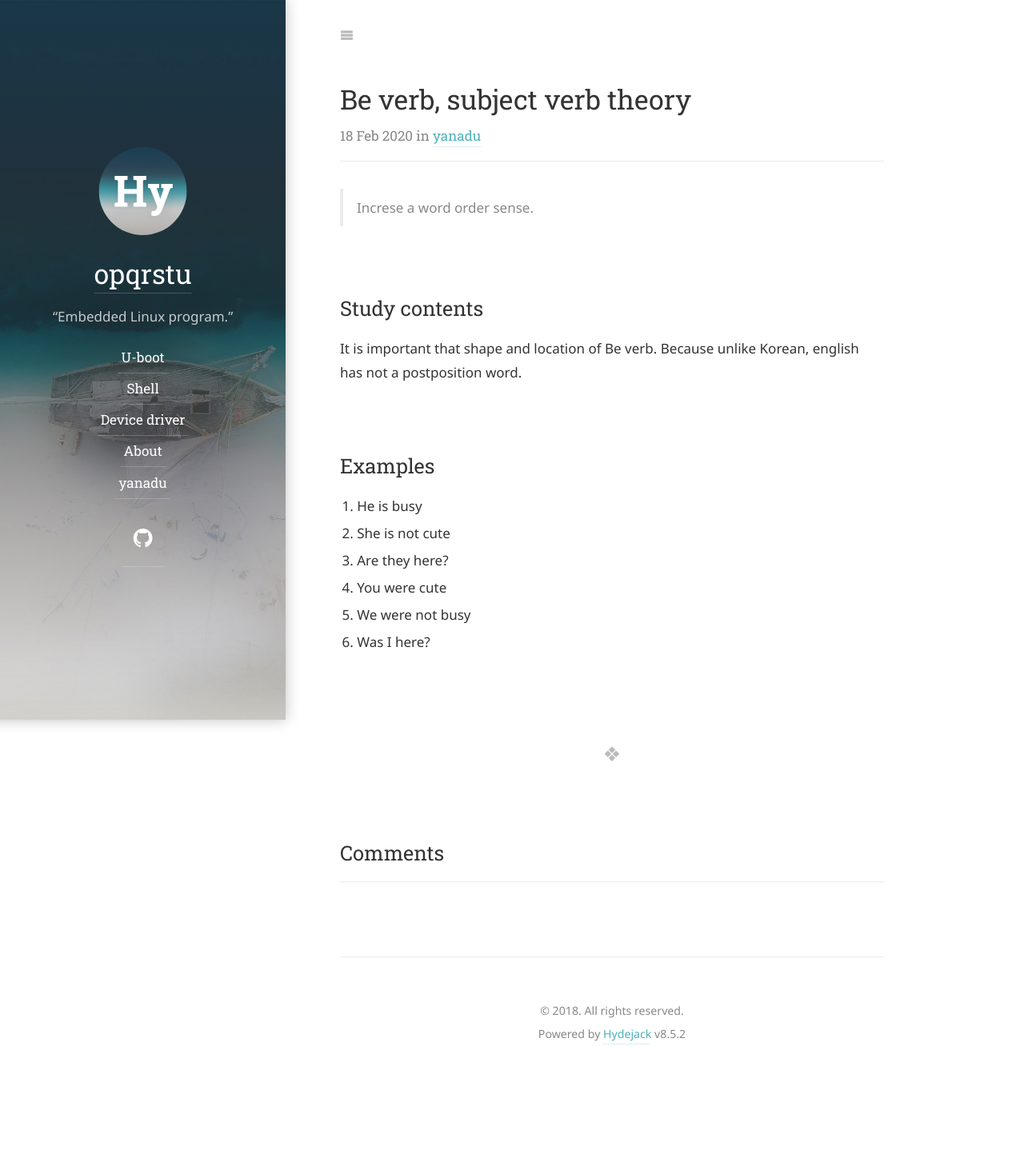
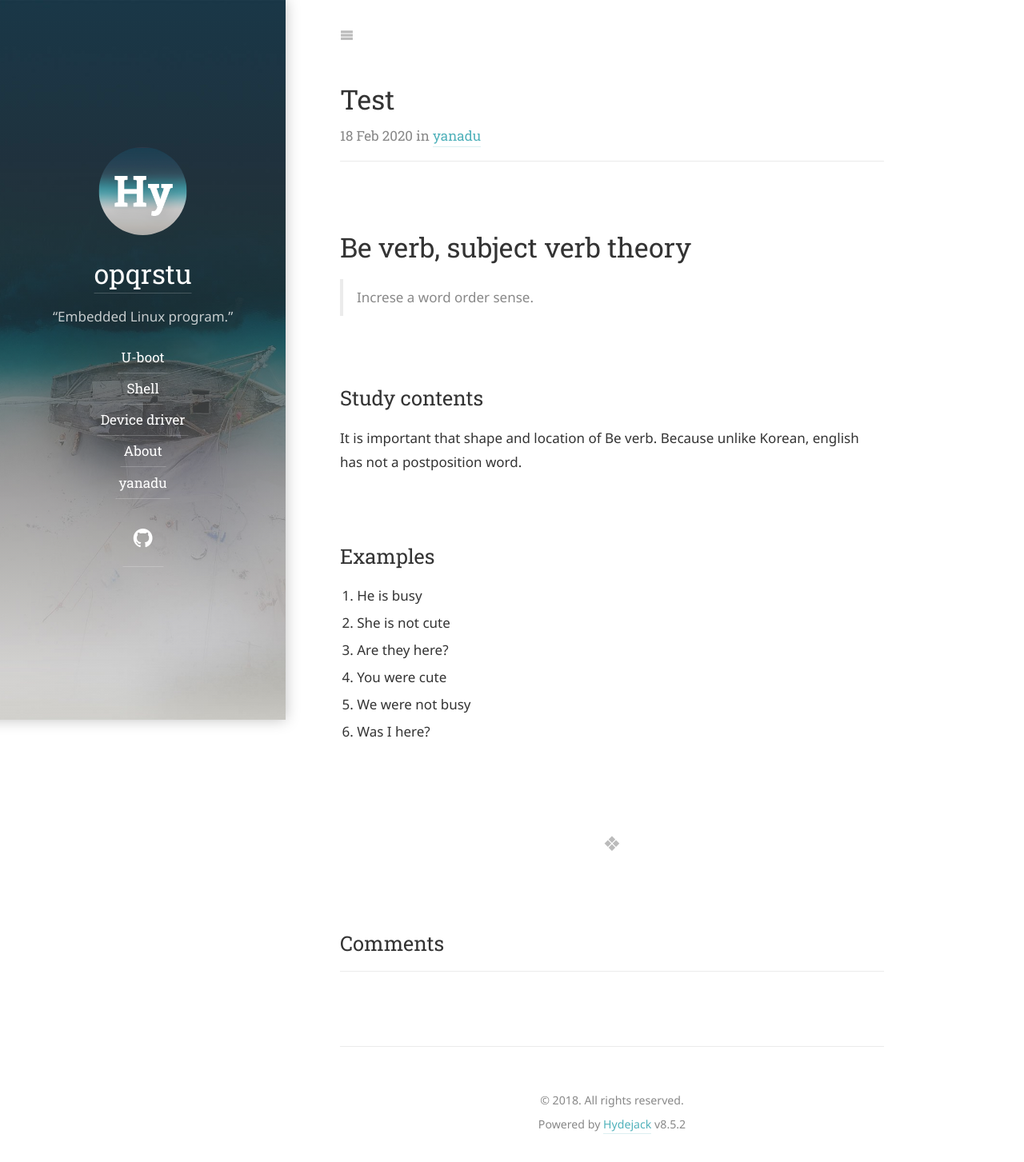
Before and after one commit to opqrstu/opqrstu.github.io, a Jekyll site: the page built from yanadu/_posts/2020-02-18-test.md, in a window 1280 px wide. Shown: the whole page at 80% size. Built offline with Jekyll 4.4.1, drawn with Linux system fonts in a browser that asks for light colours; some web fonts are replaced; comment, search, counter and statistics services are not loaded; before the commit the page ends 1341 px from its top, so only the background shows below that.

Commit message:
Update 2020-02-18-test.md

```diff
--- a/yanadu/_posts/2020-02-18-test.md
+++ b/yanadu/_posts/2020-02-18-test.md
@@ -1,11 +1,12 @@
 ---
 layout: post
-title: Be verb, subject verb theory
+title:
 description:
 author: author2
 comments: true
 noindex: true
 ---
+# Be verb, subject verb theory
 >Increse a word order sense.
 
 ## Study contents
```
